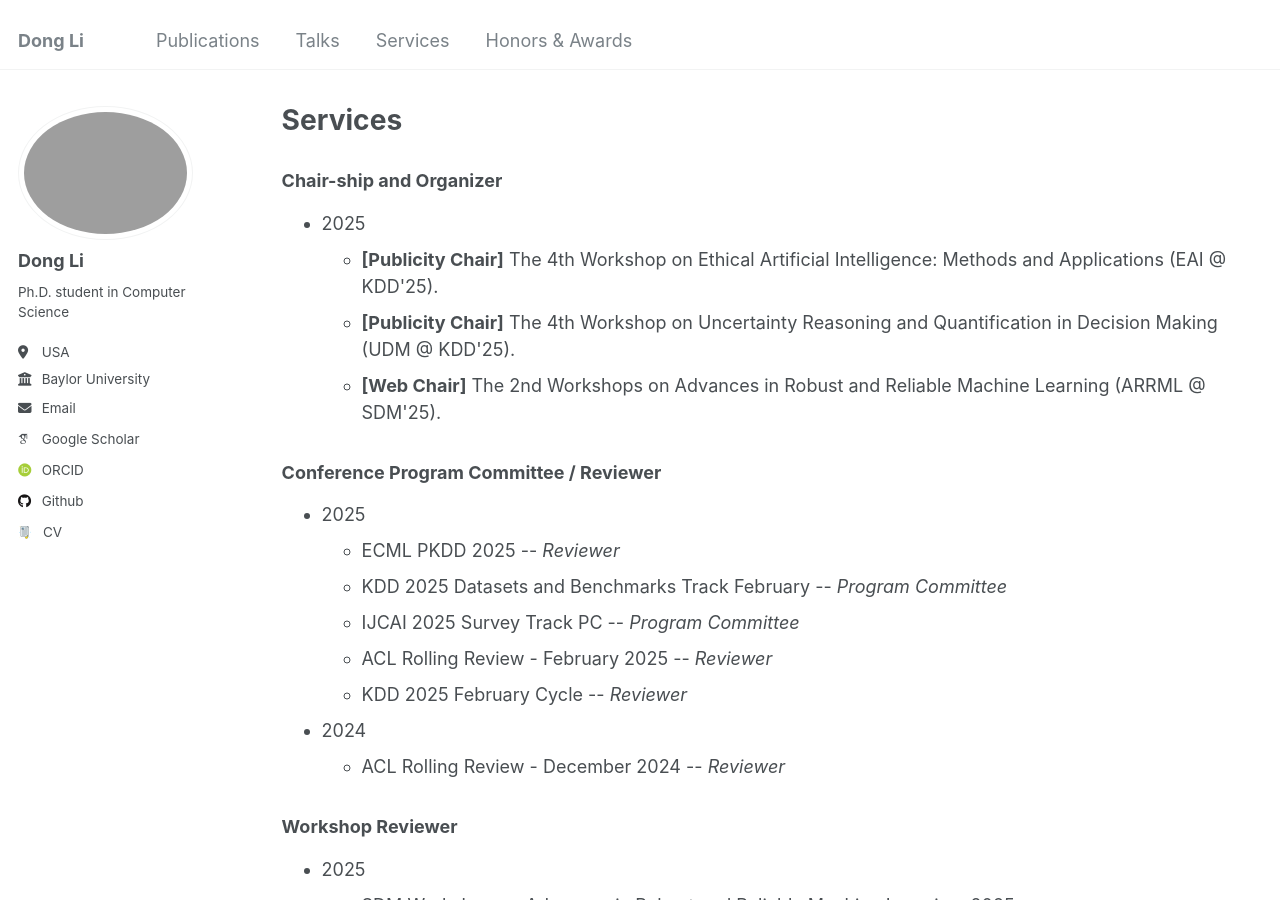
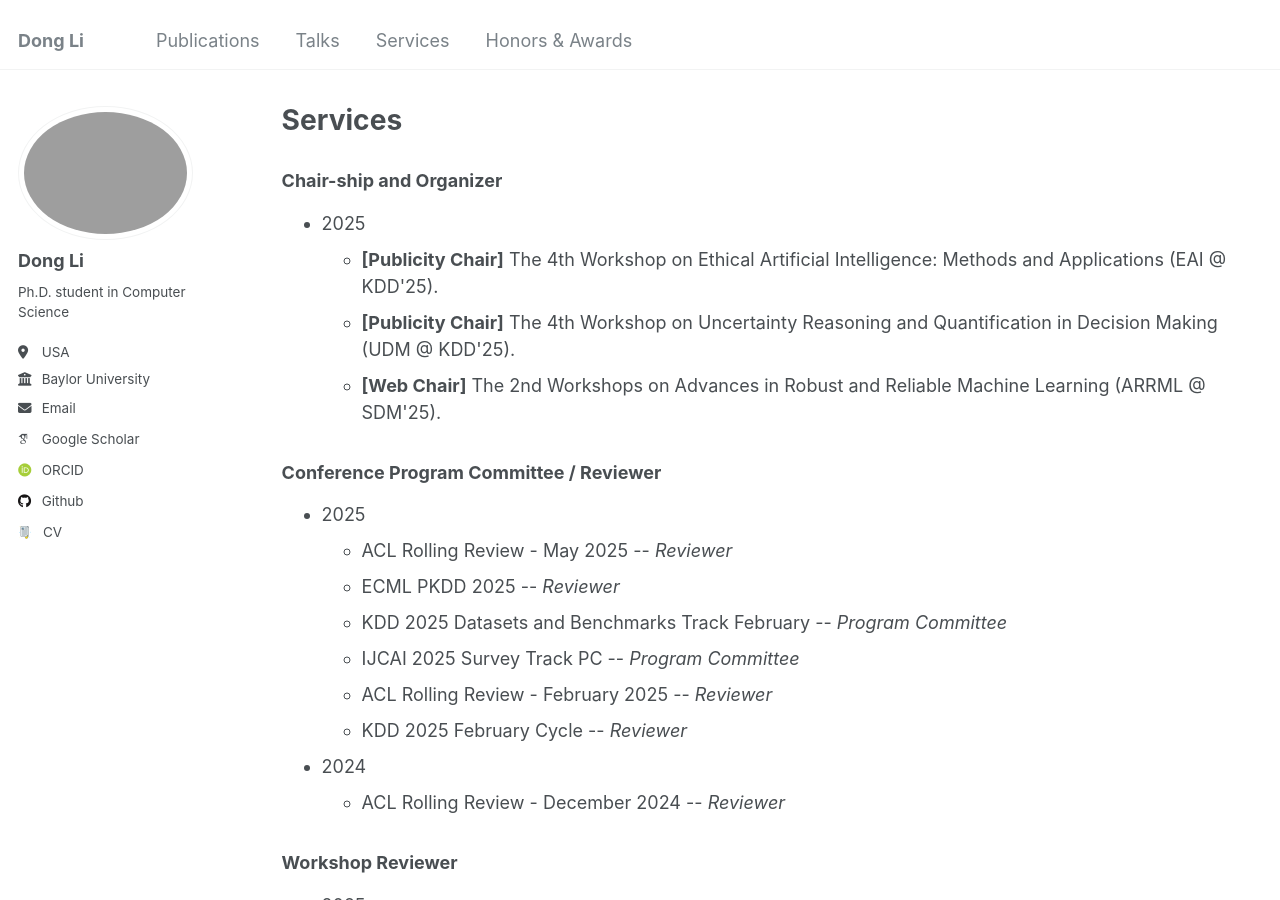
Before and after one commit to TurkeyWatanabe/dongli, a Jekyll site: the page built from _pages/services.html, in a window 1280 px wide and 900 px high. Built offline with Jekyll 4.4.1, drawn with Linux system fonts in a browser that asks for light colours; some web fonts are replaced.

Commit message:
Update services.html

```diff
--- a/_pages/services.html
+++ b/_pages/services.html
@@ -22,6 +22,7 @@ author_profile: true
 <ul>
   <li>2025
     <ul>
+      <li>ACL Rolling Review - May 2025 -- <i>Reviewer</i></li>
       <li>ECML PKDD 2025 -- <i>Reviewer</i></li>
       <li>KDD 2025 Datasets and Benchmarks Track February -- <i>Program Committee</i></li>
       <li>IJCAI 2025 Survey Track PC -- <i>Program Committee</i></li>
```
